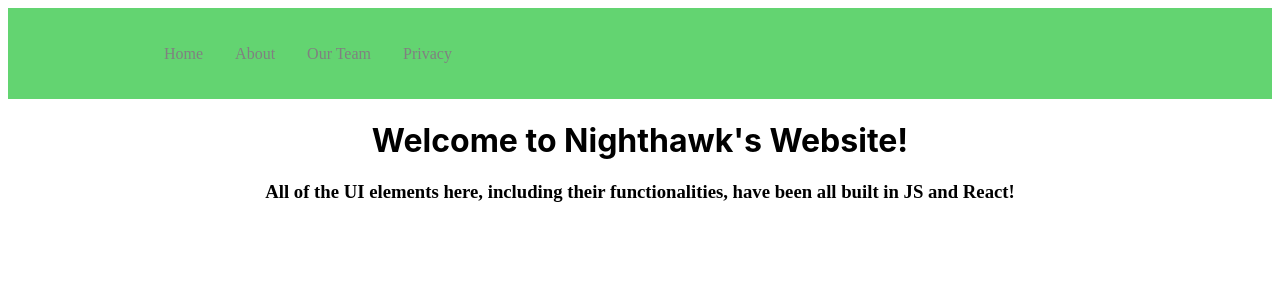
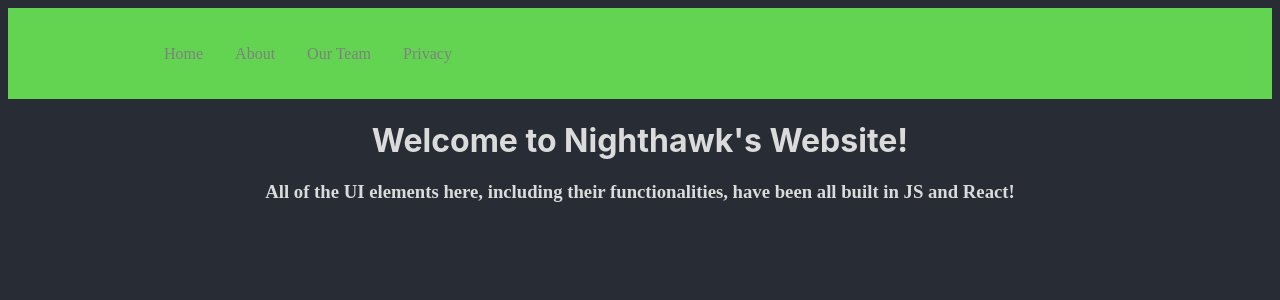
Before and after one commit to NighthawkTheProto/First-React-Webapp, a React (Create React App) app: page / in a window 1280 px wide. Shown: the top 300 px of the page. Built offline with nearby package versions, Linux system fonts and the light colour scheme.

Commit message:
3 files modified, Website now in permanent Dark mode

```diff
--- a/src/components/Navbar/NavbarElements.js
+++ b/src/components/Navbar/NavbarElements.js
@@ -3,7 +3,7 @@ import { NavLink as Link } from 'react-router-dom';
 import styled from 'styled-components';
 
 export const Nav = styled.nav`
-background: #63D471;
+background: #63D451;
 height: 85px;
 display: flex;
 justify-content: space-between;
--- a/src/style.css
+++ b/src/style.css
@@ -1,5 +1,8 @@
-h1,
-p {
+h1,p {
   font-family: -apple-system, BlinkMacSystemFont, 'Segoe UI', Roboto, Oxygen,
     Ubuntu, Cantarell, 'Open Sans', 'Helvetica Neue', sans-serif;
 }
+html {
+  background-color: #282c34;
+  color: #dbdbdb;
+}
```
Also changed, not shown: 1 other file (tests, documents, lock files or other folders).
